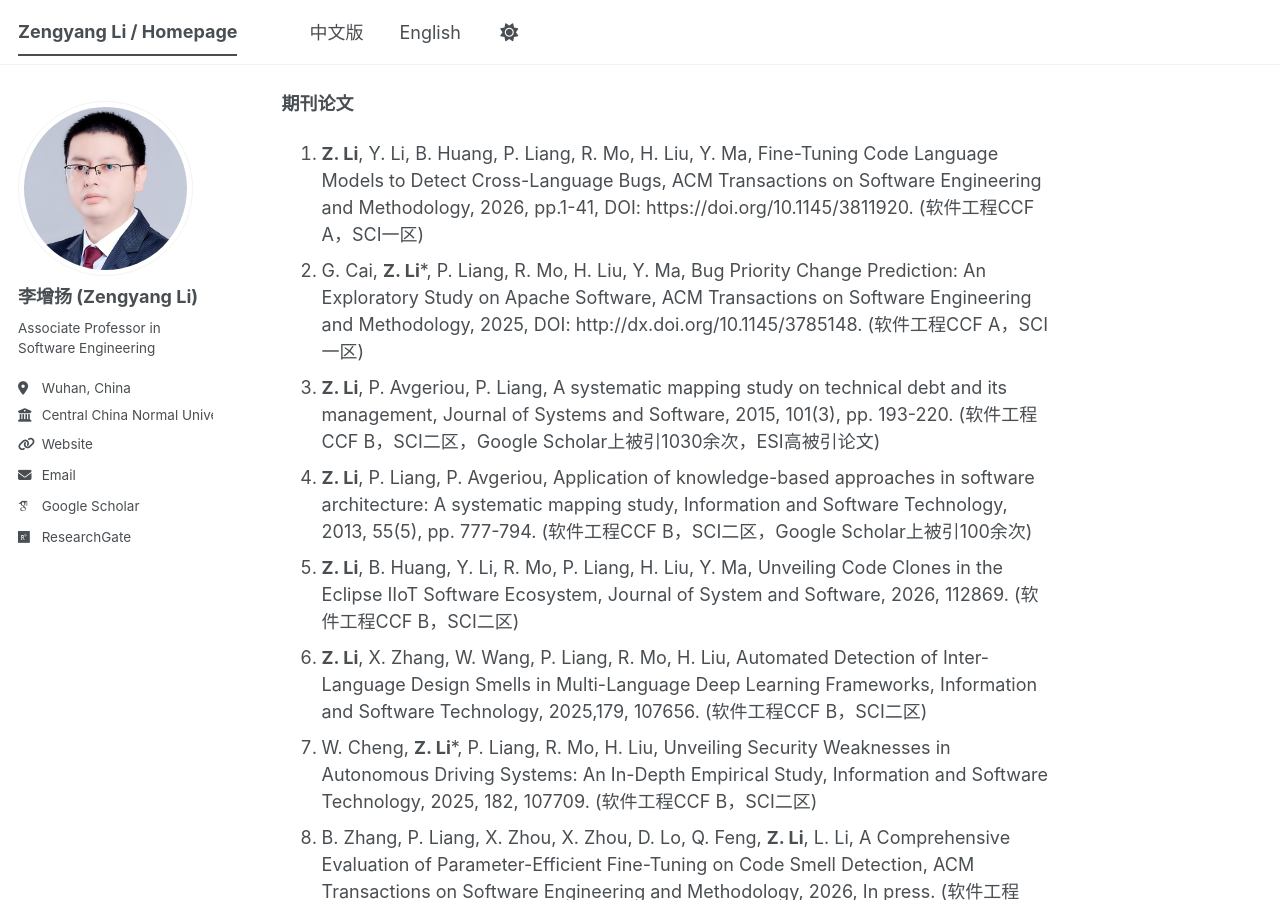
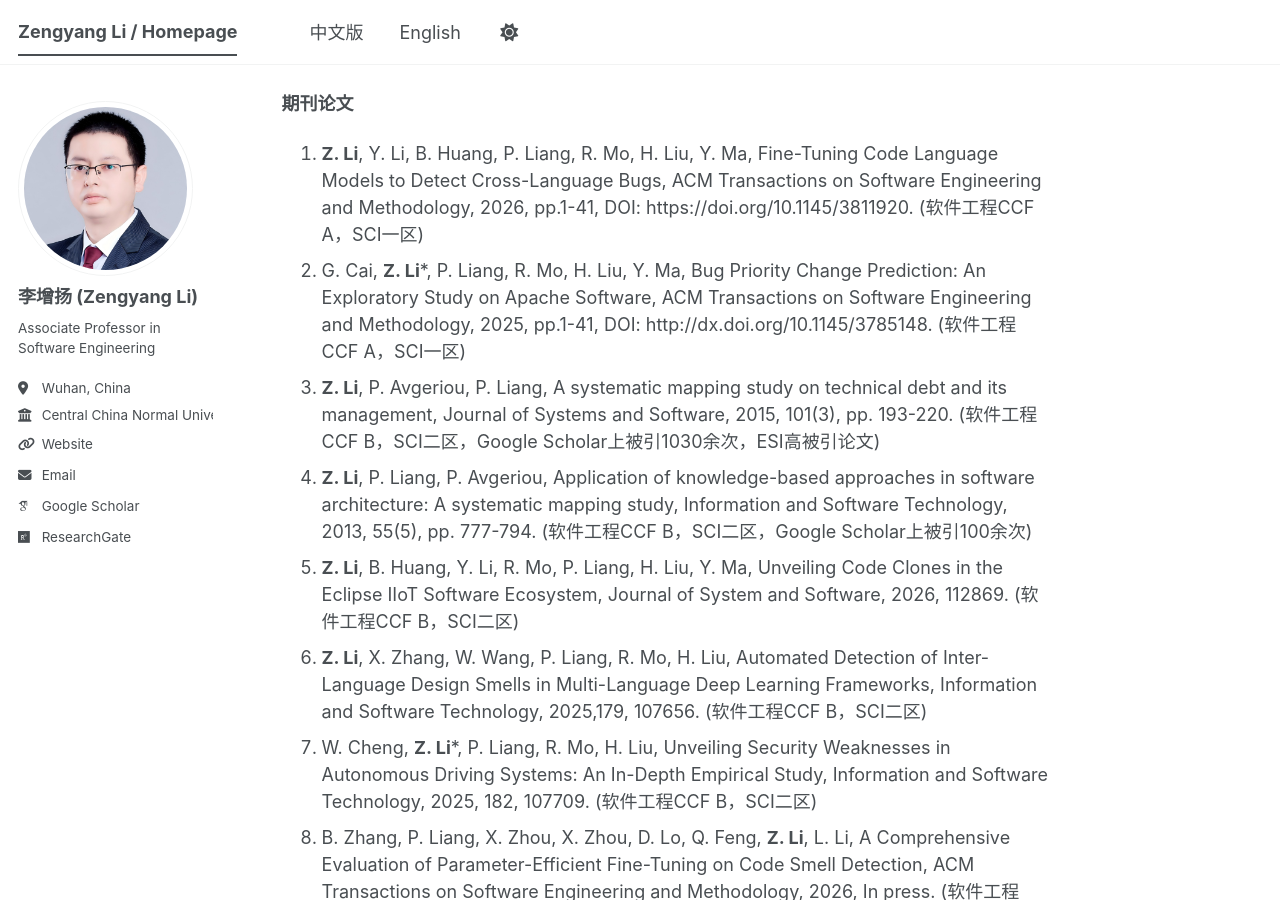
Before and after one commit to zengyang/zengyang.github.io, a Jekyll site: the page built from _pages/about.md, in a window 1280 px wide and 900 px high, scrolled down 2090 px. Built offline with Jekyll 4.4.1, drawn with Linux system fonts in a browser that asks for light colours; some web fonts are replaced; a script bundle is joined from its source files by our own code; library files that are not in the unit come from our copies.

Commit message:
Add page numbers to a journal citation
Updated citation details for a journal paper.

```diff
--- a/_pages/about.md
+++ b/_pages/about.md
@@ -68,7 +68,7 @@ redirect_from:
 
 **期刊论文**
 1. **Z. Li**, Y. Li, B. Huang, P. Liang, R. Mo, H. Liu, Y. Ma, Fine-Tuning Code Language Models to Detect Cross-Language Bugs, ACM Transactions on Software Engineering and Methodology, 2026, pp.1-41, DOI: https://doi.org/10.1145/3811920. (软件工程CCF A，SCI一区)
-1. G. Cai, **Z. Li***, P. Liang, R. Mo, H. Liu, Y. Ma, Bug Priority Change Prediction: An Exploratory Study on Apache Software, ACM Transactions on Software Engineering and Methodology, 2025, DOI: http://dx.doi.org/10.1145/3785148. (软件工程CCF A，SCI一区)
+1. G. Cai, **Z. Li***, P. Liang, R. Mo, H. Liu, Y. Ma, Bug Priority Change Prediction: An Exploratory Study on Apache Software, ACM Transactions on Software Engineering and Methodology, 2025, pp.1-41, DOI: http://dx.doi.org/10.1145/3785148. (软件工程CCF A，SCI一区)
 1. **Z. Li**, P. Avgeriou, P. Liang, A systematic mapping study on technical debt and its management, Journal of Systems and Software, 2015, 101(3), pp. 193-220. (软件工程CCF B，SCI二区，Google Scholar上被引1030余次，ESI高被引论文)
 1. **Z. Li**, P. Liang, P. Avgeriou, Application of knowledge-based approaches in software architecture: A systematic mapping study, Information and Software Technology, 2013, 55(5), pp. 777-794. (软件工程CCF B，SCI二区，Google Scholar上被引100余次)
 1. **Z. Li**, B. Huang, Y. Li, R. Mo, P. Liang, H. Liu, Y. Ma, Unveiling Code Clones in the Eclipse IIoT Software Ecosystem, Journal of System and Software, 2026, 112869. (软件工程CCF B，SCI二区)
```
